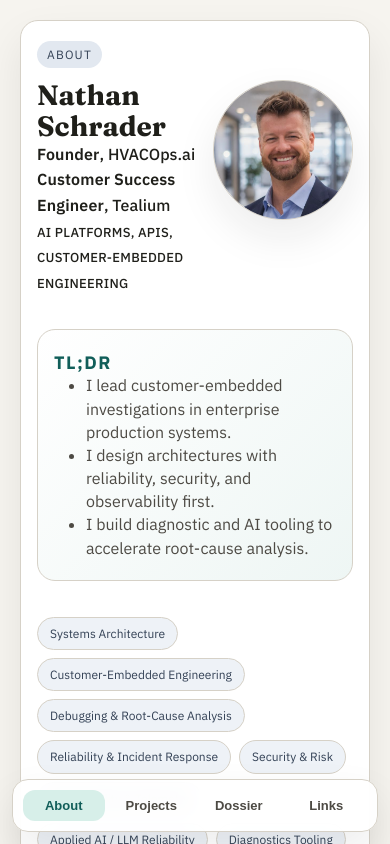
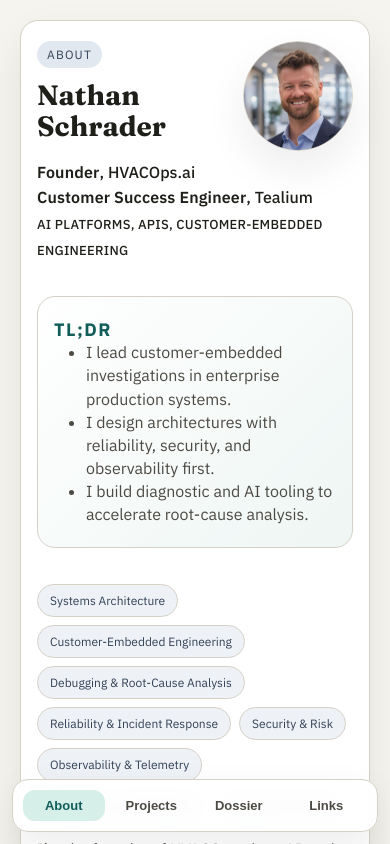
Before and after one commit to schradermade/nathanschrader, a Next.js app: page / in a window 390 px wide. Built offline with nearby package versions, Linux system fonts and the light colour scheme.

Commit message:
Refine about header and mobile dossier list

```diff
--- a/src/app/globals.css
+++ b/src/app/globals.css
@@ -710,12 +710,40 @@
 }
 
 .profile-avatar {
-  width: 140px;
-  height: 140px;
+  width: 110px;
+  height: 110px;
   border-radius: 50%;
   object-fit: cover;
   border: 1px solid var(--border);
   box-shadow: var(--shadow);
+}
+
+.about-section {
+  position: relative;
+}
+
+.about-section .profile-avatar-button {
+  position: absolute;
+  top: 0;
+  right: 0;
+  display: block;
+  padding: 0;
+  margin: 0;
+  line-height: 0;
+}
+
+.profile-title-block {
+  padding-right: 0;
+}
+
+.profile-header .profile-role {
+  margin-top: 18px;
+  padding-right: 0;
+}
+
+.profile-name {
+  display: block;
+  padding-right: 140px;
 }
 
 .tldr {
--- a/src/app/page.tsx
+++ b/src/app/page.tsx
@@ -617,11 +617,18 @@
       id: 'main',
       label: 'Main',
       content: (
-        <section>
+        <section className="about-section">
           <span className="kicker">About</span>
           <div className="profile-header">
-            <div>
-              <h1 className="doc-title">Nathan Schrader</h1>
+            <button
+              type="button"
+              className="image-button profile-avatar-button"
+              onClick={() => onImageClick('/headshot.png')}
+            >
+              <img className="profile-avatar" src="/headshot.png" alt="Nathan Schrader" />
+            </button>
+            <div className="profile-title-block">
+              <h1 className="doc-title profile-name">Nathan Schrader</h1>
               <div className="profile-role">
                 <span className="profile-role-title">Founder</span>
                 <span className="profile-role-sep">, </span>
@@ -636,9 +643,6 @@
                 </span>
               </div>
             </div>
-            <button type="button" className="image-button" onClick={() => onImageClick('/headshot.png')}>
-              <img className="profile-avatar" src="/headshot.png" alt="Nathan Schrader" />
-            </button>
           </div>
           <TLDR
             items={[
@@ -1229,14 +1233,14 @@
                     {project.label}
                   </button>
                 ))}
-                {activeProject === 'hvacops' ? (
                 <div className="mobile-sheet-sublist">
-                    {activeSections.map((section) => (
+                  {(projectSections.hvacops ?? []).map((section) => (
                     <button
                       key={section.id}
                       type="button"
                       className={activeId === section.id ? 'active' : ''}
                       onClick={() => {
+                        setActiveProject('hvacops');
                         handleSelect(section.id);
                         setMobilePanel(null);
                       }}
@@ -1245,7 +1249,6 @@
                     </button>
                   ))}
                 </div>
-                ) : null}
               </div>
             ) : null}
             {mobilePanel === 'links' ? (
```
Lines whose indentation alone changed are shown as unchanged.
